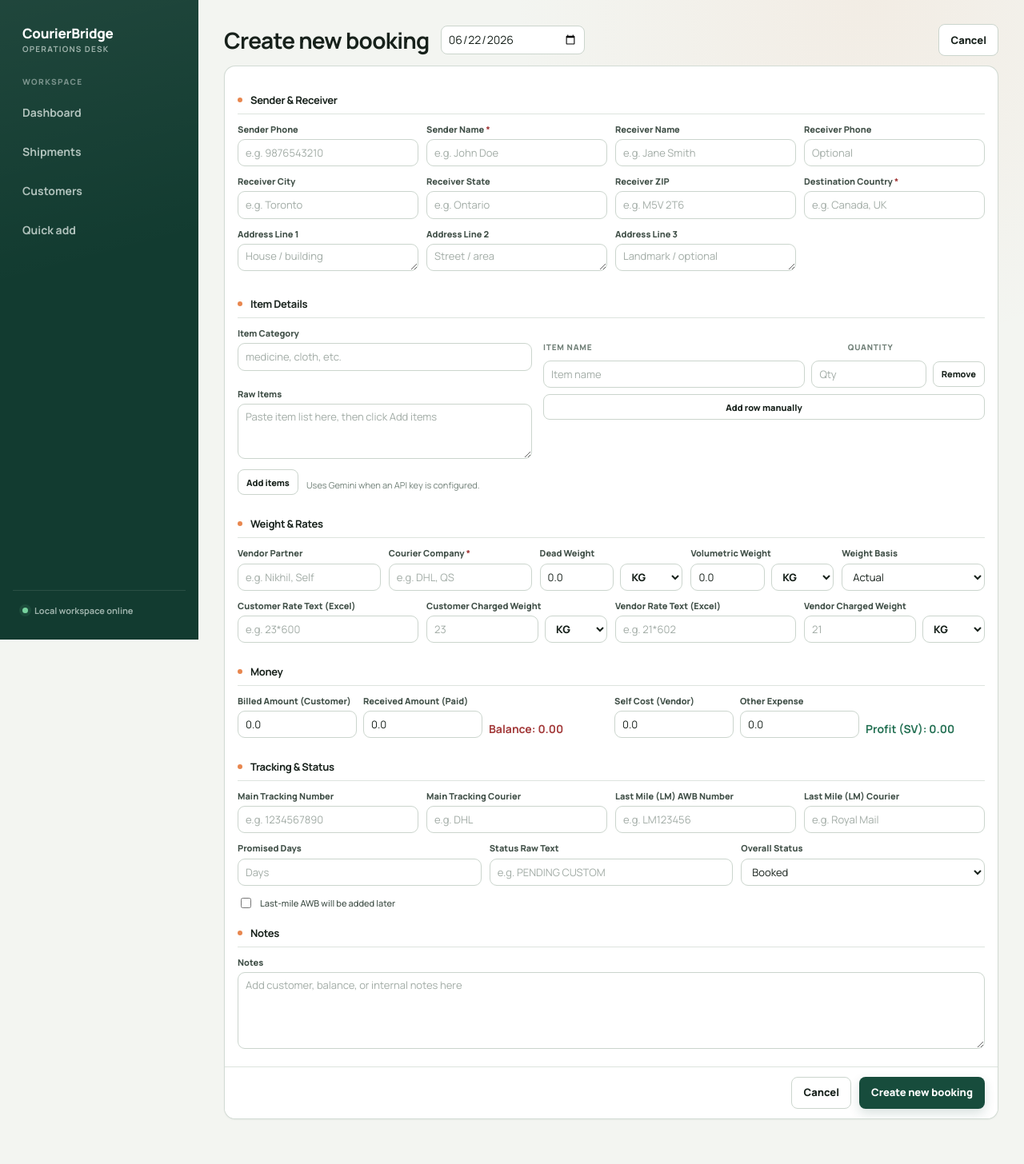
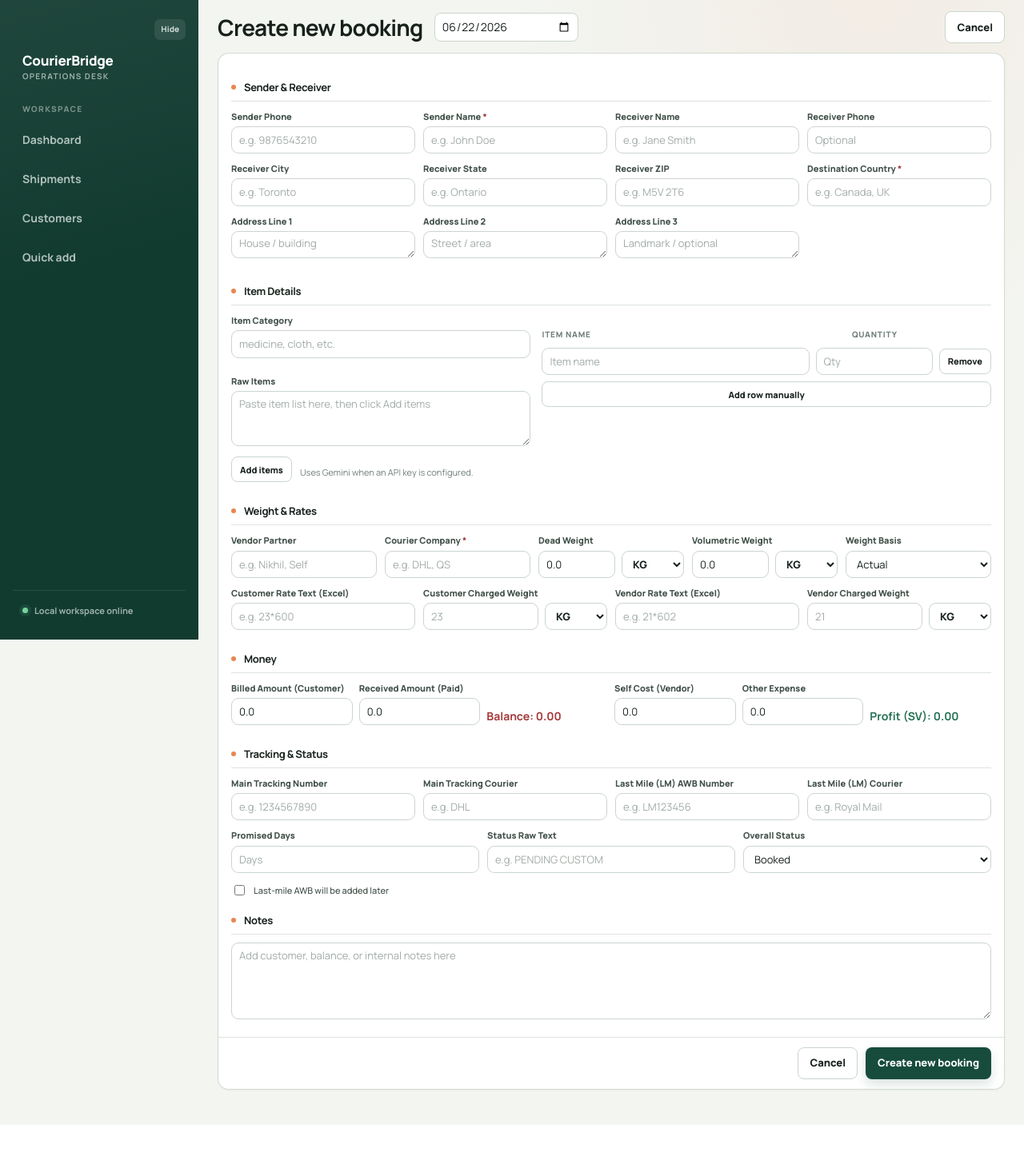
Before and after one commit to Tanishq014/courierBridge, a FastAPI app: page /shipments/new in a window 1280 px wide. Shown: the whole page at 80% size. After the commit the page ends 1407 px from the top, so only its background shows below. Run offline with FastAPI, Linux system fonts and the light colour scheme; some libraries are stand-ins or nearby versions.

Commit message:
Add collapsible resizable sidebar
Introduce a collapsible, resizable sidebar: add toggle button and resizer in base.html, styles in app/static/css/style.css, and a small script to persist width and collapsed state in localStorage and handle pointer-based resizing. Also tighten container padding and page-header spacing. Remove redundant "Notes" label from shipments new/edit templates. Affects base.html, style.css, shipments/new.html and shipments/edit.html.

```diff
--- a/app/static/css/style.css
+++ b/app/static/css/style.css
@@ -193,7 +193,7 @@ button {
 .container {
     width: min(1480px, 100%);
     margin: 0 auto;
-    padding: 30px 32px 56px;
+    padding: 14px 24px 44px;
 }
 
 .page-header,
@@ -202,7 +202,7 @@ button {
     align-items: center;
     justify-content: space-between;
     gap: 20px;
-    margin-bottom: 22px;
+    margin-bottom: 12px;
 }
 
 .page-heading {
@@ -1449,3 +1449,56 @@ input[type="checkbox"] {
         grid-column: 2;
     }
 }
+
+.sidebar-toggle {
+    align-self: flex-end;
+    min-height: 26px;
+    margin-bottom: 8px;
+    padding: 4px 8px;
+    border-radius: 7px;
+    color: rgba(237, 245, 241, 0.82);
+    background: rgba(255, 255, 255, 0.09);
+    cursor: pointer;
+    font-size: 10px;
+    font-weight: 800;
+}
+
+.sidebar-toggle:hover {
+    color: #fff;
+    background: rgba(255, 255, 255, 0.14);
+}
+
+.sidebar-resizer {
+    position: absolute;
+    top: 0;
+    right: -4px;
+    width: 8px;
+    height: 100%;
+    cursor: col-resize;
+}
+
+.sidebar-resizer:hover {
+    background: rgba(232, 135, 79, 0.22);
+}
+
+body.sidebar-collapsed {
+    --sidebar-width: 58px;
+}
+
+body.sidebar-collapsed .sidebar {
+    padding: 12px 8px;
+}
+
+body.sidebar-collapsed .brand,
+body.sidebar-collapsed .nav-label,
+body.sidebar-collapsed .nav-list,
+body.sidebar-collapsed .sidebar-footer,
+body.sidebar-collapsed .sidebar-resizer {
+    display: none;
+}
+
+body.sidebar-collapsed .sidebar-toggle {
+    align-self: center;
+    margin-bottom: 0;
+    padding: 4px 6px;
+}
--- a/app/templates/base.html
+++ b/app/templates/base.html
@@ -14,7 +14,8 @@
 <body>
     {% set path = request.url.path %}
     <div class="app-shell">
-        <aside class="sidebar">
+        <aside class="sidebar" id="app-sidebar">
+            <button type="button" class="sidebar-toggle" id="sidebar-toggle" aria-label="Toggle sidebar">Hide</button>
             <a href="/" class="brand">
                 <span class="brand-copy">
                     <span class="brand-name">CourierBridge</span>
@@ -44,6 +45,7 @@
                     Local workspace online
                 </div>
             </div>
+            <div class="sidebar-resizer" id="sidebar-resizer" aria-hidden="true"></div>
         </aside>
 
         <main class="main-area">
@@ -63,5 +65,43 @@
     </div>
 
     {% block scripts %}{% endblock %}
-</body>
+    <script>
+        (() => {
+            const root = document.documentElement;
+            const sidebar = document.getElementById('app-sidebar');
+            const toggle = document.getElementById('sidebar-toggle');
+            const resizer = document.getElementById('sidebar-resizer');
+            if (!sidebar || !toggle || !resizer) return;
+
+            const savedWidth = localStorage.getItem('courierbridge.sidebarWidth');
+            const savedCollapsed = localStorage.getItem('courierbridge.sidebarCollapsed') === 'true';
+            if (savedWidth) root.style.setProperty('--sidebar-width', savedWidth + 'px');
+            if (savedCollapsed) document.body.classList.add('sidebar-collapsed');
+            toggle.textContent = savedCollapsed ? 'Show' : 'Hide';
+
+            toggle.addEventListener('click', () => {
+                const collapsed = document.body.classList.toggle('sidebar-collapsed');
+                localStorage.setItem('courierbridge.sidebarCollapsed', String(collapsed));
+                toggle.textContent = collapsed ? 'Show' : 'Hide';
+            });
+
+            resizer.addEventListener('pointerdown', event => {
+                if (document.body.classList.contains('sidebar-collapsed')) return;
+                event.preventDefault();
+                resizer.setPointerCapture(event.pointerId);
+                const onMove = moveEvent => {
+                    const width = Math.min(360, Math.max(160, moveEvent.clientX));
+                    root.style.setProperty('--sidebar-width', width + 'px');
+                    localStorage.setItem('courierbridge.sidebarWidth', String(width));
+                };
+                const onUp = upEvent => {
+                    resizer.releasePointerCapture(upEvent.pointerId);
+                    resizer.removeEventListener('pointermove', onMove);
+                    resizer.removeEventListener('pointerup', onUp);
+                };
+                resizer.addEventListener('pointermove', onMove);
+                resizer.addEventListener('pointerup', onUp);
+            });
+        })();
+    </script></body>
 </html>
--- a/app/templates/shipments/edit.html
+++ b/app/templates/shipments/edit.html
@@ -252,7 +252,6 @@
 
         <h3 style="border-bottom: 1px solid var(--border-color); padding-bottom: 0.5rem; margin-top: 2rem;">Notes</h3>
         <div class="form-group">
-            <label>Notes</label>
             <textarea class="auto-grow large-notes" rows="4" name="internal_notes" placeholder="Add customer, balance, or internal notes here">{{ [shipment.internal_notes, shipment.customer_notes, shipment.balance_notes] | select | join('\n') }}</textarea>
         </div>
 
--- a/app/templates/shipments/new.html
+++ b/app/templates/shipments/new.html
@@ -251,7 +251,6 @@
 
         <h3 style="border-bottom: 1px solid var(--border-color); padding-bottom: 0.5rem; margin-top: 2rem;">Notes</h3>
         <div class="form-group">
-            <label>Notes</label>
             <textarea class="auto-grow large-notes" rows="4" name="internal_notes" placeholder="Add customer, balance, or internal notes here"></textarea>
         </div>
 
```
